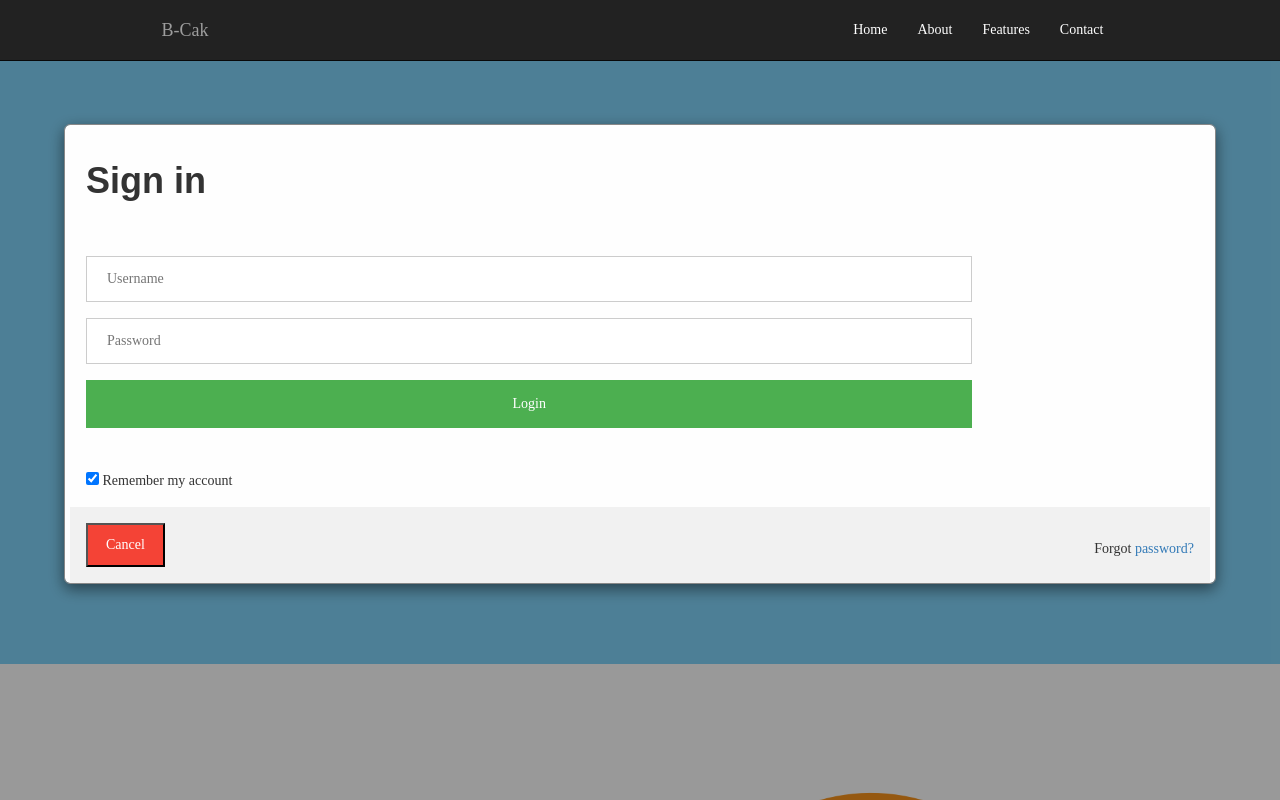
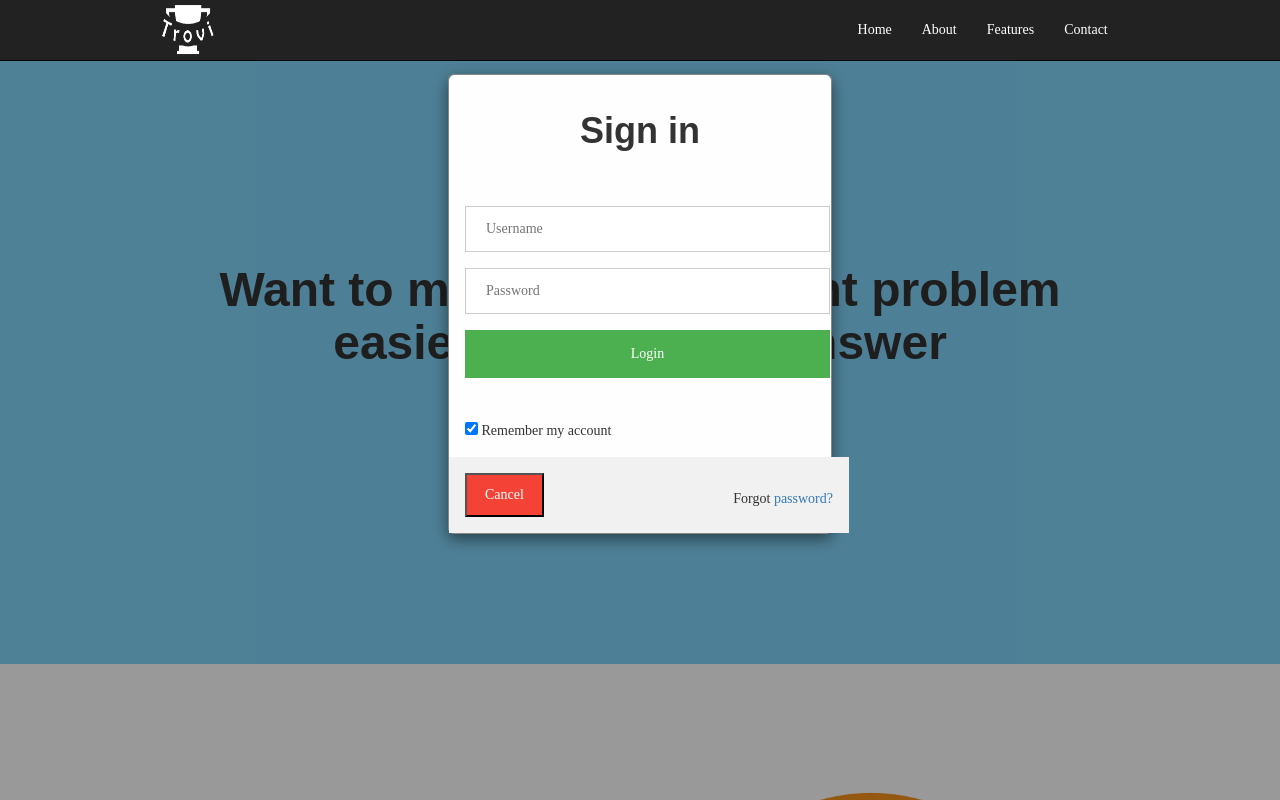
Before and after one commit to fadli7/trovi, a Django app: page / in a window 1280 px wide, after a click on "LOGIN". Run offline with Django 3.2, Linux system fonts and the light colour scheme; parts of the project's set-up code (start-up, migrations or seed data) failed here and were passed over; some libraries are stand-ins or nearby versions.

Commit message:
fix index

```diff
--- a/api/urls.py
+++ b/api/urls.py
@@ -4,6 +4,7 @@ from django.conf.urls import url
 from django.contrib.auth.decorators import login_required
 from api.views import (AuthView, RegistrationView, UserView, ExploreView,
         TutorialView, TutorialOwnedView, PendingView, TransactionView, EmailConfirmationView)
+from django.views.generic.base import RedirectView
 
 urlpatterns = [
         url(r'^auth/$', AuthView.as_view()),
@@ -15,4 +16,5 @@ urlpatterns = [
         url(r'^pending/$', login_required(PendingView.as_view())),
         url(r'^transaction/$', login_required(TransactionView.as_view())),
         url(r'^emailconfirmation/$', EmailConfirmationView.as_view()),
+        url(r'^favicon\.ico$', RedirectView.as_view(url='/static/gambar/logo.png', permanent=True))
         ]
--- a/api/views.py
+++ b/api/views.py
@@ -19,7 +19,7 @@ class RegistrationView(View):
     def send_confirmation_mail(self, recipent, key):
         head = 'Email Confirmation'
         body = 'please confirm your account, localhost:8000/api/emailconfirmation/?key=' + key
-        send_mail(head, body, 'workshopwebpens@gmail.com', [recipent])
+        send_mail(head, body, 'd4ita2016@gmail.com', [recipent])
 
     def post(self, request, *args, **kwargs):
         form = UserCreationForm(request.POST)
--- a/bcak/settings.py
+++ b/bcak/settings.py
@@ -133,8 +133,8 @@ EMAIL_BACKEND = 'django.core.mail.backends.smtp.EmailBackend'
 EMAIL_USE_TLS = True
 EMAIL_HOST = 'smtp.gmail.com'
 EMAIL_PORT = 587
-EMAIL_HOST_USER = 'workshopwebpens@gmail.com'
-EMAIL_HOST_PASSWORD = 'workshopwebpens123'
+EMAIL_HOST_USER = 'd4ita2016@gmail.com'
+EMAIL_HOST_PASSWORD = 'semangat45'
 
 #Custom User
 AUTH_USER_MODEL = 'api.User'
--- a/staticweb/templates/staticweb/index.html
+++ b/staticweb/templates/staticweb/index.html
@@ -59,7 +59,7 @@
 
         /* Full-width input fields */
 		input[type=text], input[type=password], input[type=email] {
-		    width: 80%;
+		    width: 78%;
 		    padding: 12px 20px;
 		    margin: 8px 0;
 		    display: inline-block;
@@ -75,7 +75,7 @@
 		    margin: 8px 0;
 		    border: none;
 		    cursor: pointer;
-		    width: 80%;
+		    width: 78%;
 		}
 
 		button:hover {
@@ -111,21 +111,7 @@
 		    overflow: auto; /* Enable scroll if needed */
 		    background-color: rgb(0,0,0); /* Fallback color */
 		    background-color: rgba(0,0,0,0.4); /* Black w/ opacity */
-		    padding-top: 60px;
-		}
-
-		.modal2 {
-		    display: none; /* Hidden by default */
-		    position: fixed; /* Stay in place */
-		    z-index: 1; /* Sit on top */
-		    left: 0;
-		    top: 0;
-		    width: 100%; /* Full width */
-		    height: 100%; /* Full height */
-		    overflow: auto; /* Enable scroll if needed */
-		    background-color: rgb(0,0,0); /* Fallback color */
-		    background-color: rgba(0,0,0,0.4); /* Black w/ opacity */
-		    padding-top: 60px;
+		    padding-top: 10px;
 		}
 
 		/* Modal Content/Box */
@@ -133,15 +119,8 @@
 		    background-color: #fefefe;
 		    margin: 5% auto 15% auto; /* 5% from the top, 15% from the bottom and centered */
 		    border: 1px solid #888;
-		    width: 90%; /* Could be more or less, depending on screen size */
+		    width: 30%; /* Could be more or less, depending on screen size */
 		}
-		.modal-content2 {
-		    background-color: #fefefe;
-		    margin: 5% auto 15% auto; /* 5% from the top, 15% from the bottom and centered */
-		    border: 1px solid #888;
-		    width: 90%; /* Could be more or less, depending on screen size */
-		}
-
 
 		/* The Close Button (x) */
 		.close {
@@ -194,6 +173,10 @@
 		.nav>li>a:hover {
 		    text-decoration: none;
 		    background-color: #16a2f4;
+		}
+
+		.bawah {
+			width: 400px;
 		}
 	</style>
 
@@ -261,11 +244,12 @@
 				password1: password1,
 				password2: password2
 			},function(data){
-				alert('berhasil');
+				//alert('berhasil');
 				if(data['status'] == 'success'){
-					window.location = "explore";
+					alert('berhasil');
+					window.location = "/dashboard/";
 				} else {
-					alert('Gaisok');
+					alert(data);
 					window.location = "";
 				}
 			});
@@ -306,7 +290,7 @@
 	<nav class="navbar navbar-inverse navbar-fixed-top">
 		<div class="container-fluid">
 			<div class="navbar-header" style="margin-right: 468px">
-				<a class="navbar-brand" href=""> B-Cak</a>
+				<a class="navbar-brand" href=""><img src="/static/gambar/logo.png" style="height: 60px; width: 60px; margin-top: -20px;"></a>
 			</div>
 			<!-- <div class="pull-right"> -->
 			<ul class="nav">
@@ -322,7 +306,7 @@
 	<!-- HOME -->
 	<div class="container">
 		<div id="jumbo" class="jumbotron text-center">
-			<h1 class="font">Want to make your payment problem easier? B-cak is the answer</h1>
+			<h1 class="font">Want to make your payment problem easier? Trovi is the answer</h1>
 		</div>
 		<div id="margin">
 			<div class="pull-left">
@@ -339,11 +323,11 @@
 		<div class="modal-content animate">
 	  <!-- <form class="modal-content animate" method="post"> -->
 	  	{% csrf_token %}
-	    <div class="container">
-	    	<label><h1 align="center" style="font-family: sans-serif; font-weight: bold;"> Sign in </h1></label>
+	    <div class="container" style="text-align: center; width: 220px; margin">
+	    	<label><h1 style="font-family: sans-serif; font-weight: bold;"> Sign in </h1></label>
 	    </div>
 
-	    <div class="container">
+	    <div class="container" style="width: 500px;">
 	      <input type="text" placeholder="Username" name="username" required>
 	      <input type="password" placeholder="Password" name="password" required>
 	      <button id="butt" onclick="melebu()">Login</button>
@@ -352,7 +336,7 @@
 	    	<input type="checkbox" checked="checked"> Remember my account
 	    </div>
 
-	    <div class="container" style="background-color:#f1f1f1">
+	    <div class="container bawah" style="background-color:#f1f1f1">
 	      <button style="color: white;" type="button" class="cancelbtn">Cancel</button>
 	      <span class="psw">Forgot <a href="#">password?</a></span>
 	    </div>
@@ -363,16 +347,16 @@
 
 	<!-- SIGN UP -->
 	<div id="id02" class="modal">
-	  <div class="modal-content2 animate2">
+	  <div class="modal-content animate">
 	  	{% csrf_token %}
-	    <div class="container">
+	    <div class="container" style="text-align: center; width: 220px;">
 	    	<label><h1 align="center" style="font-family: sans-serif; font-weight: bold;"> Sign Up </h1></label>
 	    </div>
 
-	    <div class="container">
-	      <input type="text" placeholder="Username" name="username" required>
-	      <input type="email" placeholder="Email" name="email" required>
-	      <input type="password" placeholder="Password" name="password1" required>
+	    <div class="container" style="width: 500px;">
+	      <input type="text" placeholder="Username" name="username" required />
+	      <input type="email" placeholder="Email" name="email" required />
+	      <input type="password" placeholder="Password" name="password1" required />
 	      <input type="password" placeholder="Confirm Password" name="password2">
 	      <button id="butt" onclick="daftar()">Sign Up</button>
 	    </div>
@@ -381,7 +365,7 @@
 	    	<input type="checkbox" checked="checked"> Remember my account
 	    </div>
 
-	    <div class="container" style="background-color:#f1f1f1">
+	    <div class="container bawah" style="background-color:#f1f1f1">
 	      <button style="color: white;" type="button" class="cancelbtn">Cancel</button>
 	      <span class="psw"><button id="haveaccount"><a href="" >Have An Account</a></button></span>
 	    </div>
```
Also changed, not shown: staticweb/templates/staticweb/dashboard.html (+5 -4 lines), staticweb/templates/staticweb/explore.html (+34 -5 lines), staticweb/static/gambar/logo.png (added).
